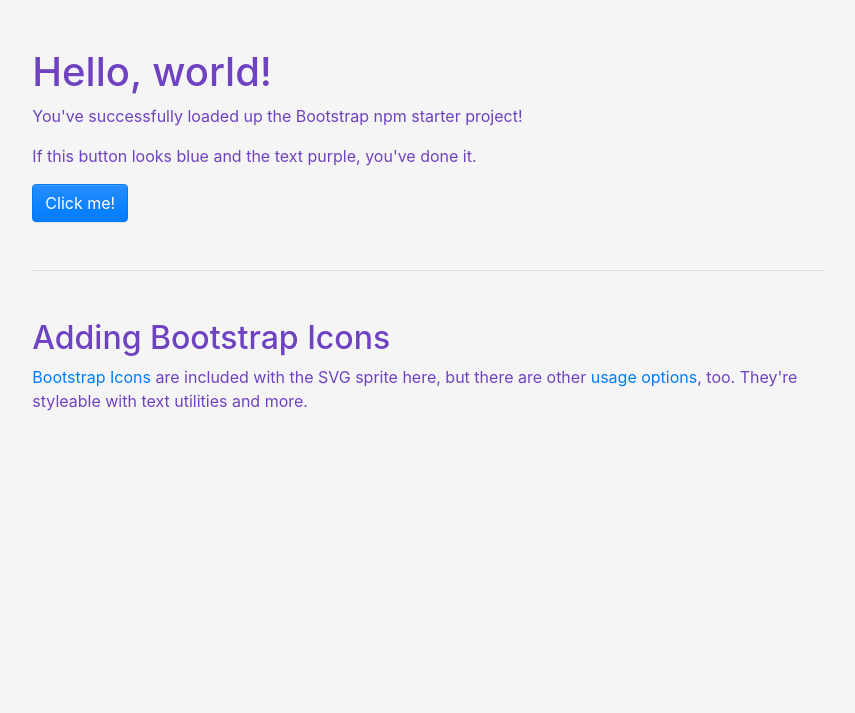
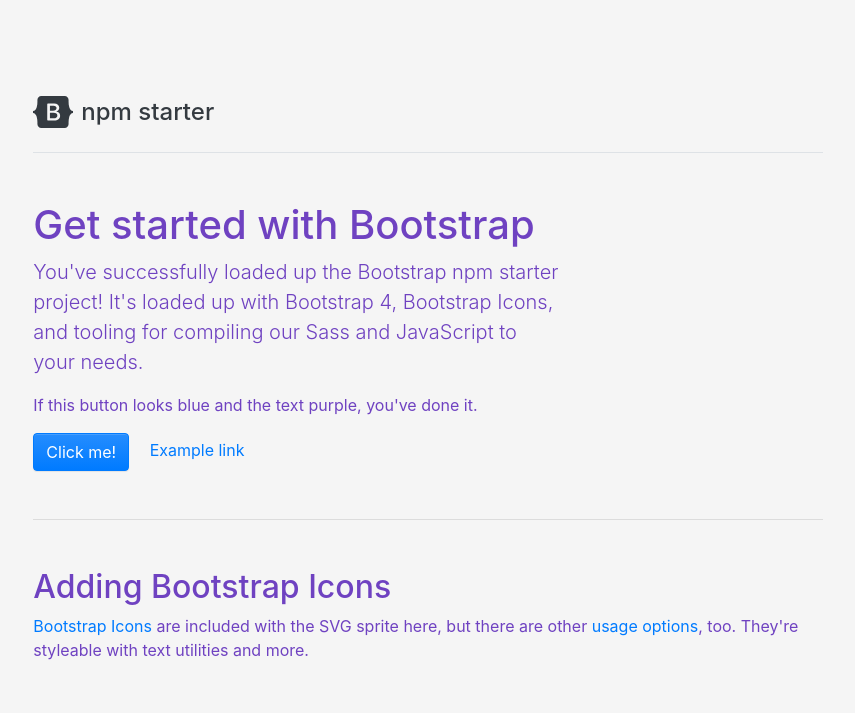
Before and after one commit to twbs/bootstrap-npm-starter, a website with bundled scripts: page index.html in a window 1280 px wide. Shown: the whole page, without its empty margins (212-1067 px from the left). Built offline with nearby package versions, Linux system fonts and the light colour scheme; files whose address does not match are found by name.

Commit message:
Update starter homepage and fix Sass imports
Moves Sass variable overrides first so that we can properly update re-assigned variables

```diff
--- a/index.html
+++ b/index.html
@@ -7,11 +7,25 @@
     <title>Bootstrap npm starter</title>
   </head>
   <body>
-    <div class="col-md-8 mx-auto">
-      <h1>Hello, world!</h1>
-      <p>You've successfully loaded up the Bootstrap npm starter project!</p>
-      <p>If this button looks blue and the text purple, you've done it.</p>
-      <button type="button" class="btn btn-primary" data-toggle="modal" data-target="#exampleModal">Click me!</button>
+    <div class="col-md-8 py-5 px-3 mx-auto">
+
+      <header class="pb-3 mb-5 border-bottom">
+        <h1 class="h4">
+          <a href="/" class="d-flex align-items-center text-dark text-decoration-none">
+            <svg xmlns="http://www.w3.org/2000/svg" width="40" height="32" class="d-inline-block mr-2" viewBox="0 0 118 94" role="img"><path fill-rule="evenodd" clip-rule="evenodd" d="M24.509 0c-6.733 0-11.715 5.893-11.492 12.284.214 6.14-.064 14.092-2.066 20.577C8.943 39.365 5.547 43.485 0 44.014v5.972c5.547.529 8.943 4.649 10.951 11.153 2.002 6.485 2.28 14.437 2.066 20.577C12.794 88.106 17.776 94 24.51 94H93.5c6.733 0 11.714-5.893 11.491-12.284-.214-6.14.064-14.092 2.066-20.577 2.009-6.504 5.396-10.624 10.943-11.153v-5.972c-5.547-.529-8.934-4.649-10.943-11.153-2.002-6.484-2.28-14.437-2.066-20.577C105.214 5.894 100.233 0 93.5 0H24.508zM80 57.863C80 66.663 73.436 72 62.543 72H44a2 2 0 01-2-2V24a2 2 0 012-2h18.437c9.083 0 15.044 4.92 15.044 12.474 0 5.302-4.01 10.049-9.119 10.88v.277C75.317 46.394 80 51.21 80 57.863zM60.521 28.34H49.948v14.934h8.905c6.884 0 10.68-2.772 10.68-7.727 0-4.643-3.264-7.207-9.012-7.207zM49.948 49.2v16.458H60.91c7.167 0 10.964-2.876 10.964-8.281 0-5.406-3.903-8.178-11.425-8.178H49.948z" fill="currentColor"></path></svg>
+            <span>npm starter</span>
+          </a>
+        </h1>
+      </header>
+
+      <h1>Get started with Bootstrap</h1>
+      <div class="col-lg-8 px-0">
+        <p class="lead">You've successfully loaded up the Bootstrap npm starter project! It's loaded up with Bootstrap 4, Bootstrap Icons, and tooling for compiling our Sass and JavaScript to your needs.</p>
+        <p>If this button looks blue and the text purple, you've done it.</p>
+      </div>
+
+      <button type="button" class="btn btn-primary mr-3" data-toggle="modal" data-target="#exampleModal">Click me!</button>
+      <a href="#">Example link</a>
 
       <div class="modal fade" id="exampleModal" tabindex="-1" role="dialog" aria-labelledby="exampleModalLabel" aria-hidden="true">
         <div class="modal-dialog modal-dialog-centered" role="document">
```
Also changed, not shown: scss/starter.scss (+7 -11 lines).
